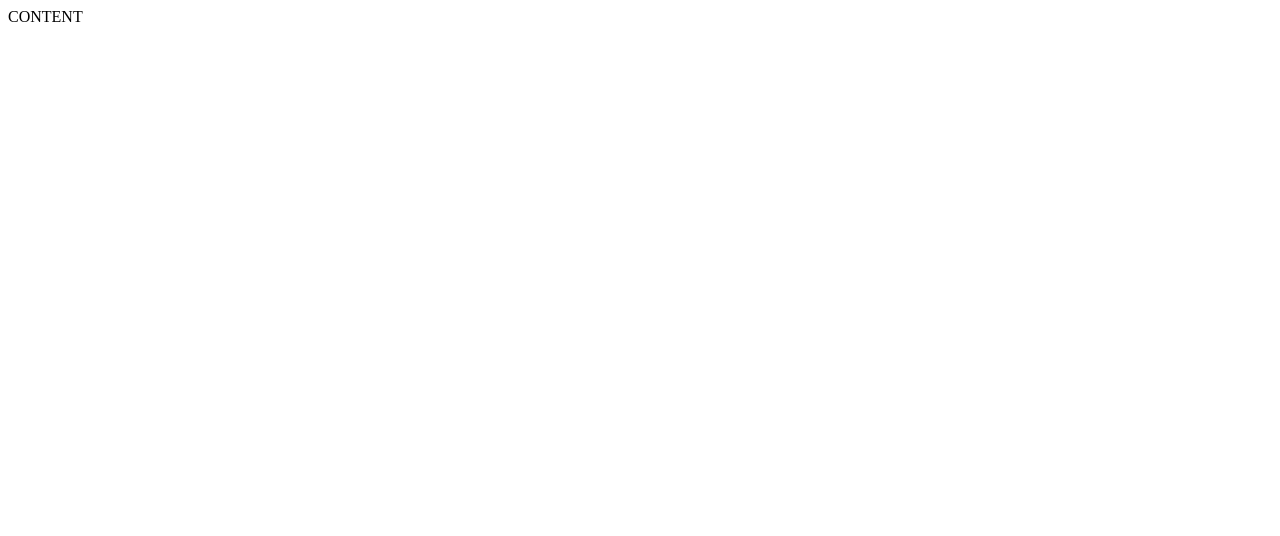
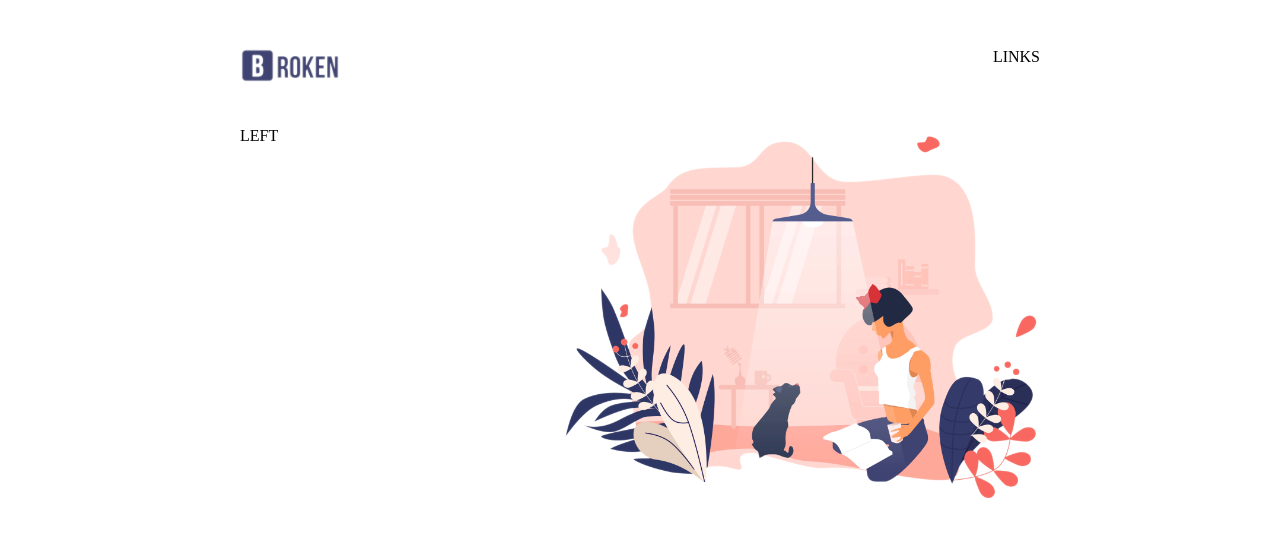
Before and after one commit to Zukauskas/03-happy-weekend, a website: page index.html in a window 1280 px wide. Drawn offline with Linux system fonts and the light colour scheme.

Commit message:
Add Main layout #3

```diff
--- a/index.html
+++ b/index.html
@@ -13,8 +13,51 @@
     <link rel="mask-icon" href="./favicon/safari-pinned-tab.svg" color="#5bbad5">
     <meta name="msapplication-TileColor" content="#da532c">
     <meta name="theme-color" content="#ffffff">
+    <style>
+        header > img {
+            width: 100px;
+            float: left;
+        }
+
+        header {
+            display: inline-block;
+            width: 800px;
+            margin-top: 40px;
+            margin-left: calc(50% - 400px);
+        }
+
+        nav {
+            float: right;
+        }
+
+        main {
+            display: inline-block;
+            width: 800px;
+            margin-top: 40px;
+            margin-left: calc(50% - 400px);
+        }
+
+        div {
+            width: 35%;
+            float: left;
+        }
+
+        main > img {
+            width: 60%;
+            float: right;
+        }
+    </style>
 </head>
 <body>
-    CONTENT
+    <header>
+        <img src="./img/logo.png" alt="logo">
+        <nav>
+            LINKS
+        </nav>
+    </header>
+    <main>
+        <div>LEFT</div>
+        <img src="./img/yoga.png" alt="Girl and Cat picture">
+    </main>
 </body>
 </html>
```
